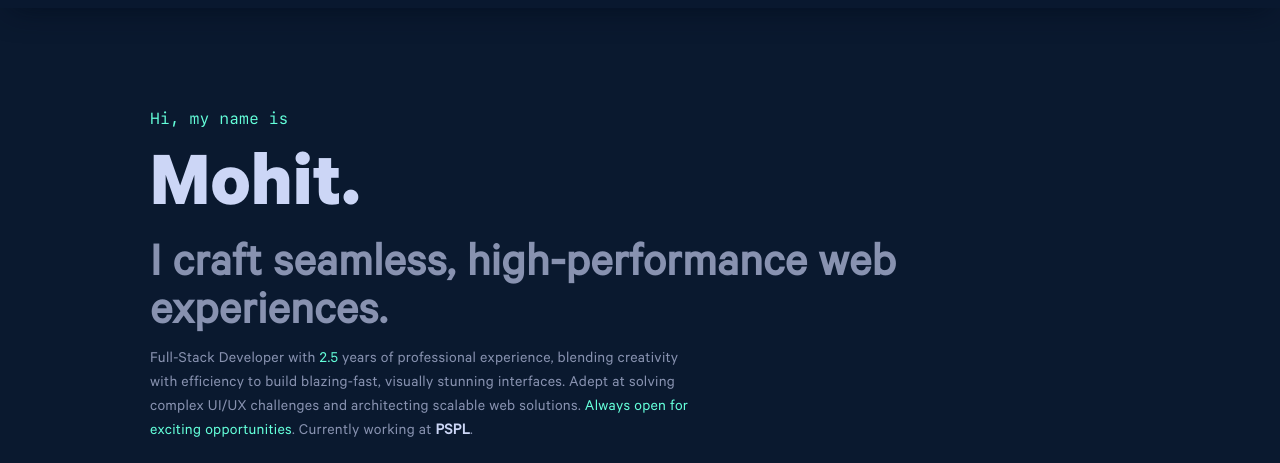
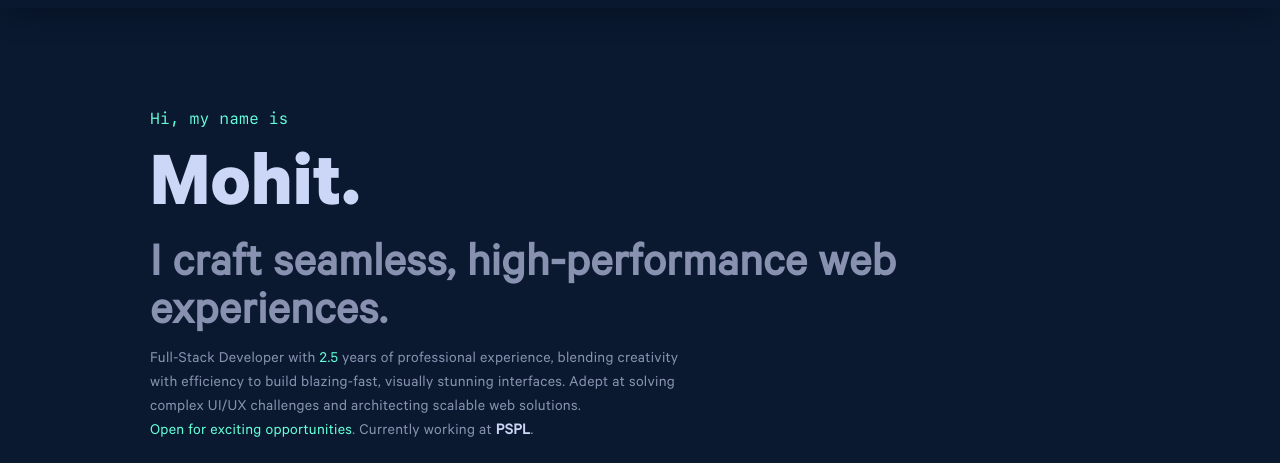
Before and after one commit to idk-Mohit/portfolio-v1, a Gatsby site: page / in a window 1280 px wide. Shown: the part 77-540 px from the top of the page. Built offline with nearby package versions, Linux system fonts and the light colour scheme; Gatsby itself is replaced by a stand-in of ours.

Commit message:
refactor: improve wording and formatting in Hero component

```diff
--- a/src/components/section/Hero.js
+++ b/src/components/section/Hero.js
@@ -23,9 +23,10 @@ const Home = () => {
       Full-Stack Developer with <span className="green">2.5</span> years of
       professional experience, blending creativity with efficiency to build
       blazing-fast, visually stunning interfaces. Adept at solving complex UI/UX
-      challenges and architecting scalable web solutions.{" "}
-      <span className="green">Always open for exciting opportunities</span>.
-      Currently working at
+      challenges and architecting scalable web solutions.
+      <br />
+      <span className="green">Open for exciting opportunities</span>. Currently
+      working at
       <a
         href="https://www.e-pspl.com/"
         target="_blank"
```
Also changed, not shown: 1 other file.
